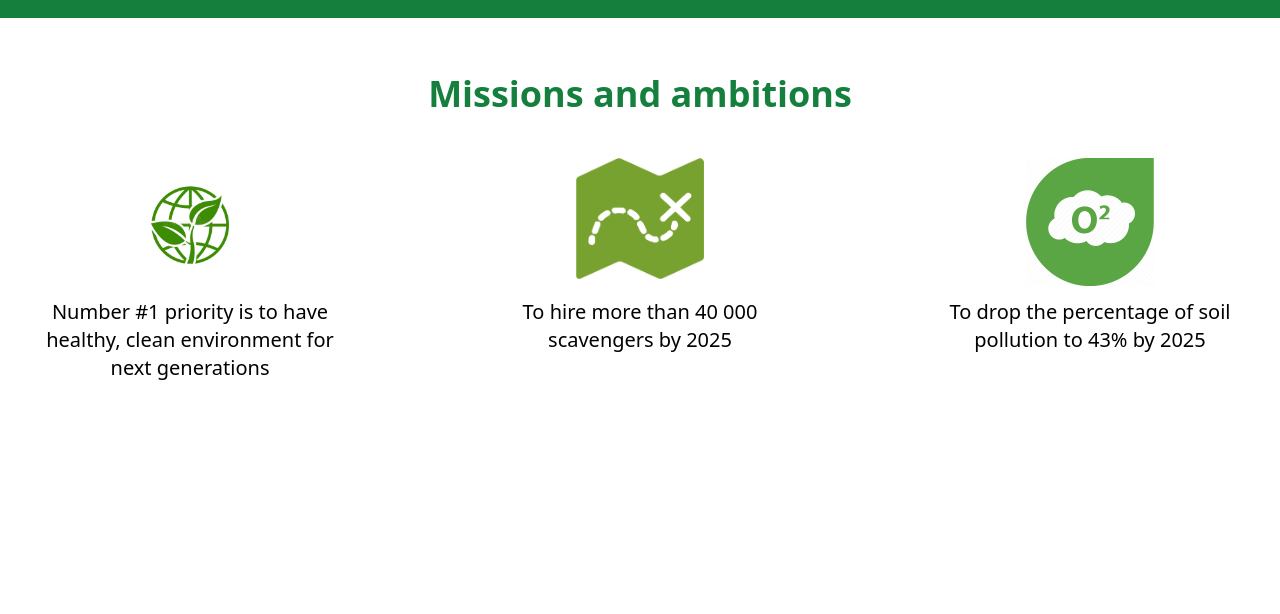
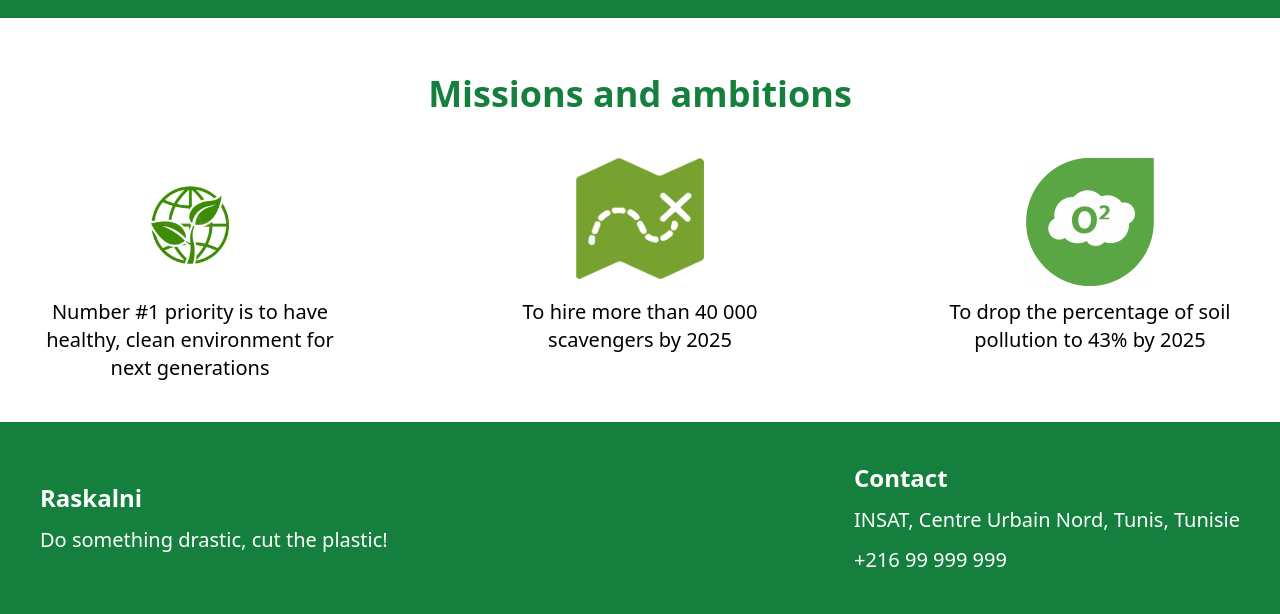
Before and after one commit to YoussefJJ/raskalni-microservices, a website: page frontend/src/index.html in a window 1280 px wide. Shown: the part 1390-2004 px from the top of the page. Before the commit the page ends 1812 px from the top, so only its background shows below. Drawn offline with Linux system fonts and the light colour scheme.

Commit message:
add footer

```diff
--- a/frontend/src/index.html
+++ b/frontend/src/index.html
@@ -91,5 +91,24 @@
             </div>
         </div>
     </section>
+    <footer>
+        <div class="bg-green-700 text-white p-10 flex flex-col md:flex-row justify-between items-center">
+            <div class="flex flex-col space-y-3">
+                <h1 class="font-bold text-2xl">Raskalni</h1>
+                <p class="text-xl">
+                    Do something drastic, cut the plastic!
+                </p>
+            </div>
+            <div class="flex flex-col space-y-3">
+                <h1 class="font-bold text-2xl">Contact</h1>
+                <p class="text-xl">
+                    INSAT, Centre Urbain Nord, Tunis, Tunisie
+                </p>
+                <p class="text-xl">
+                    +216 99 999 999
+                </p>
+            </div>
+        </div>
+    </footer>
 </body>
 </html>
```
